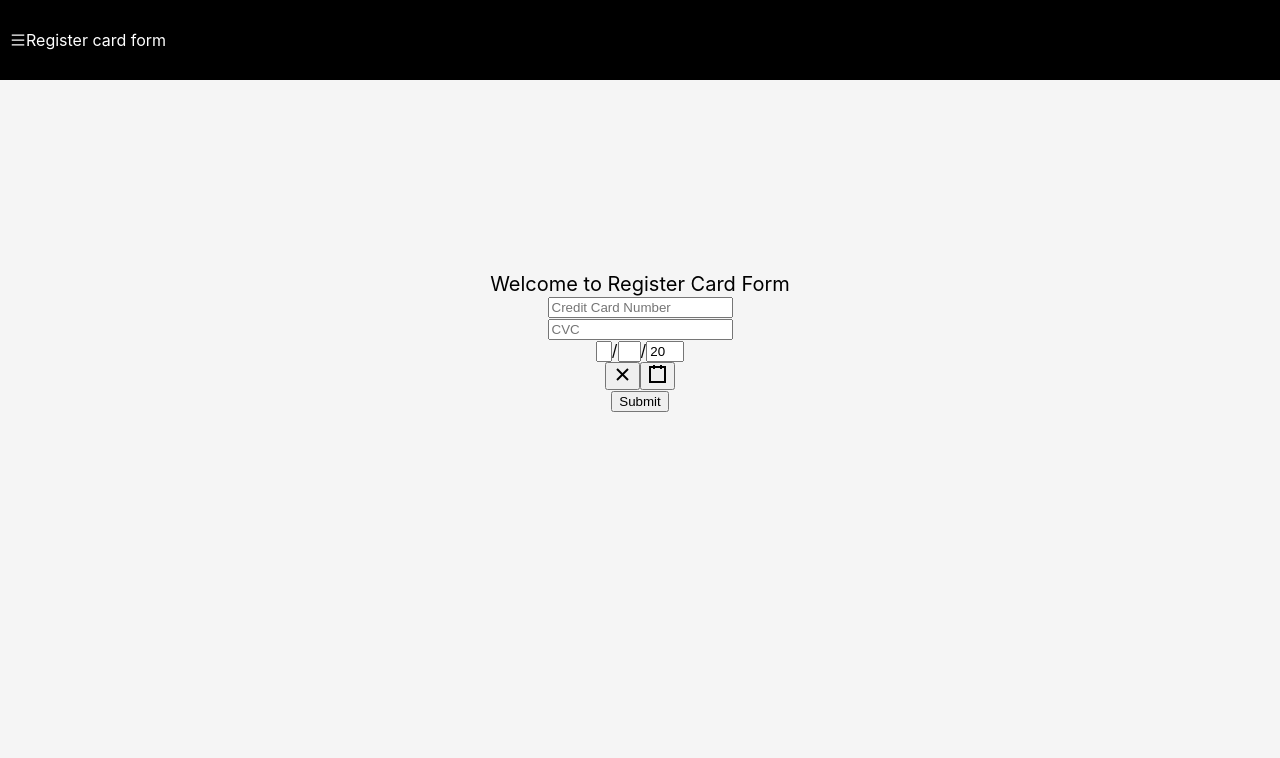
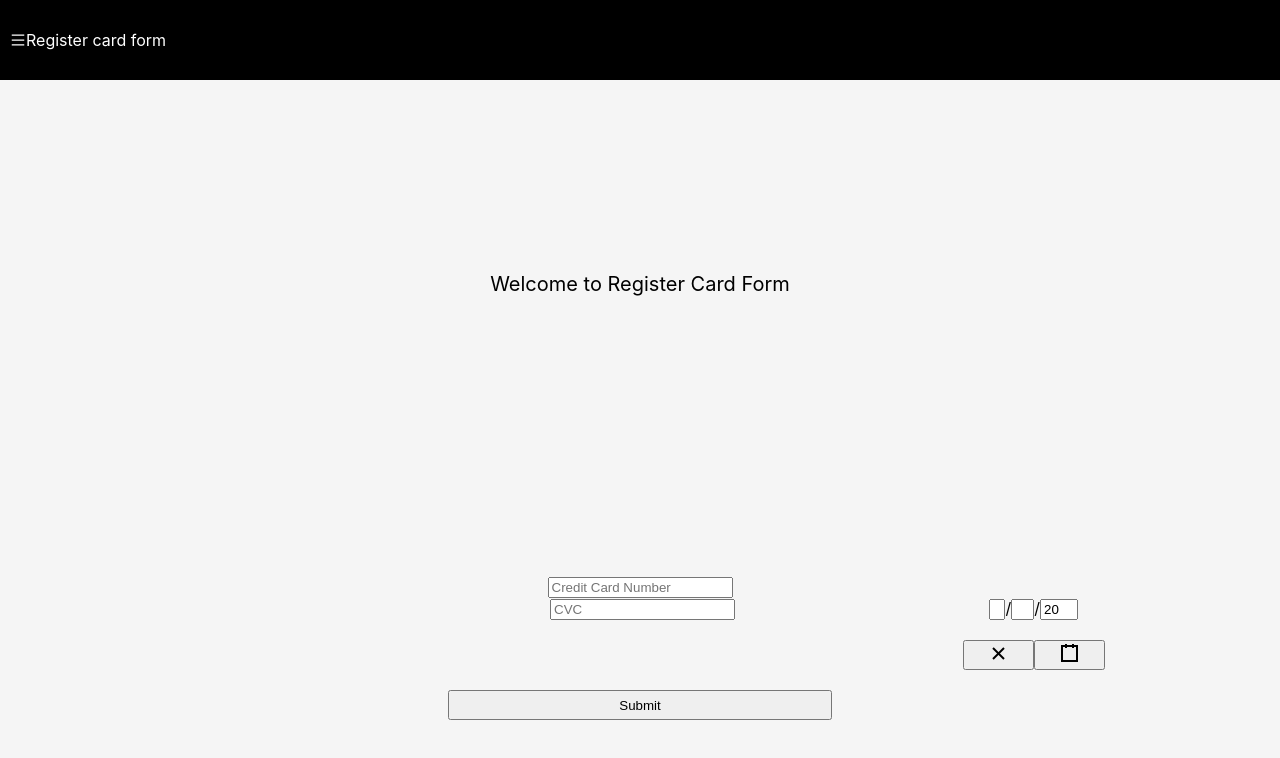
Before and after one commit to ldj0319/OnePageRegisterCreditCard, a React (Create React App) app in the folder creditcardwebapp/: page / in a window 1280 px wide. Shown: the top 758 px of the page. Built offline with nearby package versions, Linux system fonts and the light colour scheme.

Commit message:
Improve GUI a little bit

```diff
--- a/creditcardwebapp/src/components/CreditCardForm.css
+++ b/creditcardwebapp/src/components/CreditCardForm.css
@@ -0,0 +1,49 @@
+.CreditCardForm {
+    position: absolute;
+    width: 100%;
+    bottom: 10%;
+}
+
+.CVCField {
+    margin-left: auto;
+    margin-right: auto;
+    width: 50%;
+    float: right;
+}
+
+.ExpiryDateField {
+    margin-left: auto;
+    margin-right: auto;
+    width: 70%;
+    float: right;
+}
+
+.row {
+    margin-left: auto;
+    margin-right: auto;
+    width: 80%;
+}
+
+.row:after {
+    content: "";
+    display: table;
+    clear: both;
+}
+
+.col {
+    float: left;
+}
+
+.left {
+    width: 67%;
+}
+
+.right {
+    width: 33%;
+}
+
+button {
+    width: 30%;
+    margin-top: 20px;
+    height: 30px;
+}
--- a/creditcardwebapp/src/components/CreditCardForm.tsx
+++ b/creditcardwebapp/src/components/CreditCardForm.tsx
@@ -26,6 +26,7 @@ const CreditCardForm = () => {
 
     return (
         <div className="CreditCardForm">
+            <div className="row">
                 <div className="CreditCardNumberField">
                     <input
                         className="CreditCardNumberInput"
@@ -33,6 +34,9 @@ const CreditCardForm = () => {
                         placeholder="Credit Card Number"
                         type="number"/>
                 </div>
+            </div>
+            <div className="row">
+                <div className="col left">
                     <div className="CVCField">
                         <input
                             className="CVCInput"
@@ -40,14 +44,20 @@ const CreditCardForm = () => {
                             placeholder="CVC"
                             type="number"/>
                     </div>
+                </div>
+                <div className="col right">
                     <div className="ExpiryDateField">
                         <DatePicker className="ExpiryDateInput"
                             onChange={ setExpiryDate }
                             value={ expiryDate } />
                     </div>
+                </div>
+            </div>
+            <div className="Submit">
                 <button onClick={ Submit }>
                     Submit
                 </button>
+            </div>
         </div>
     );
 };
```
Lines whose indentation alone changed are shown as unchanged.
